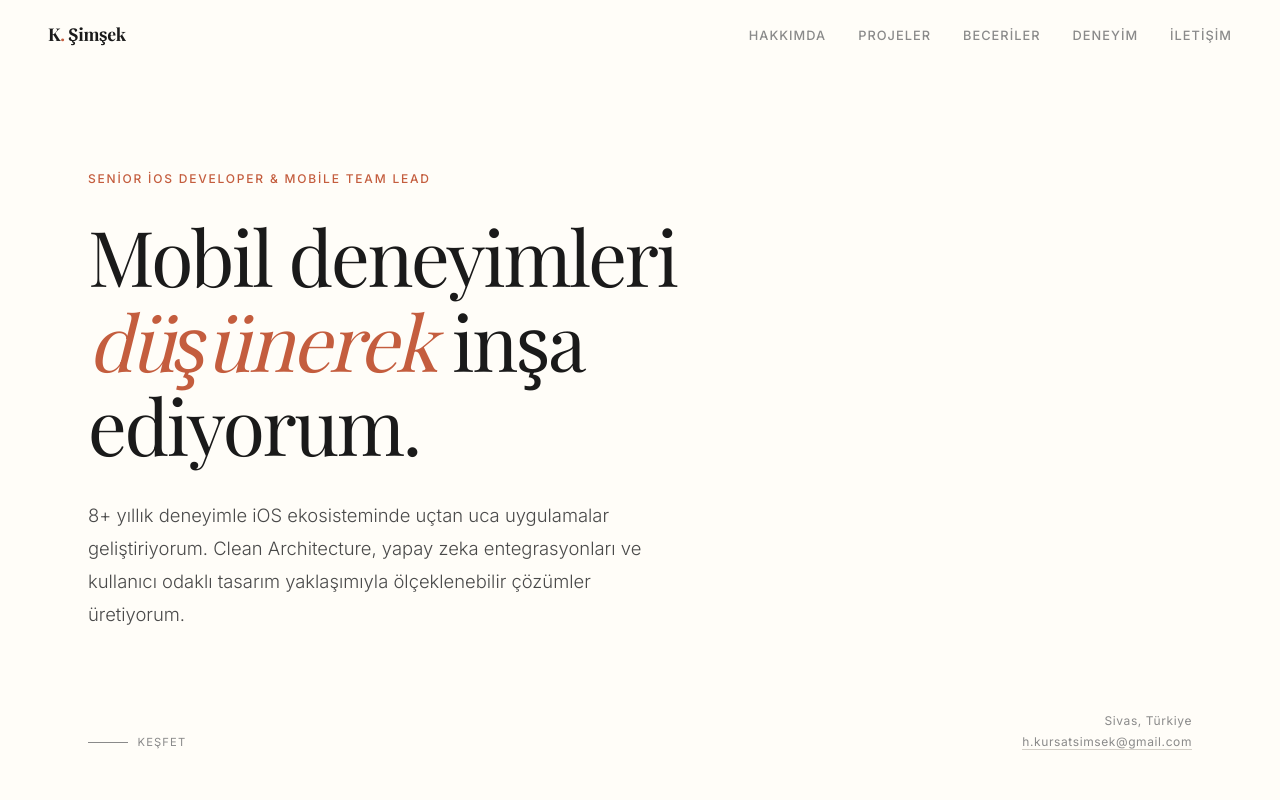
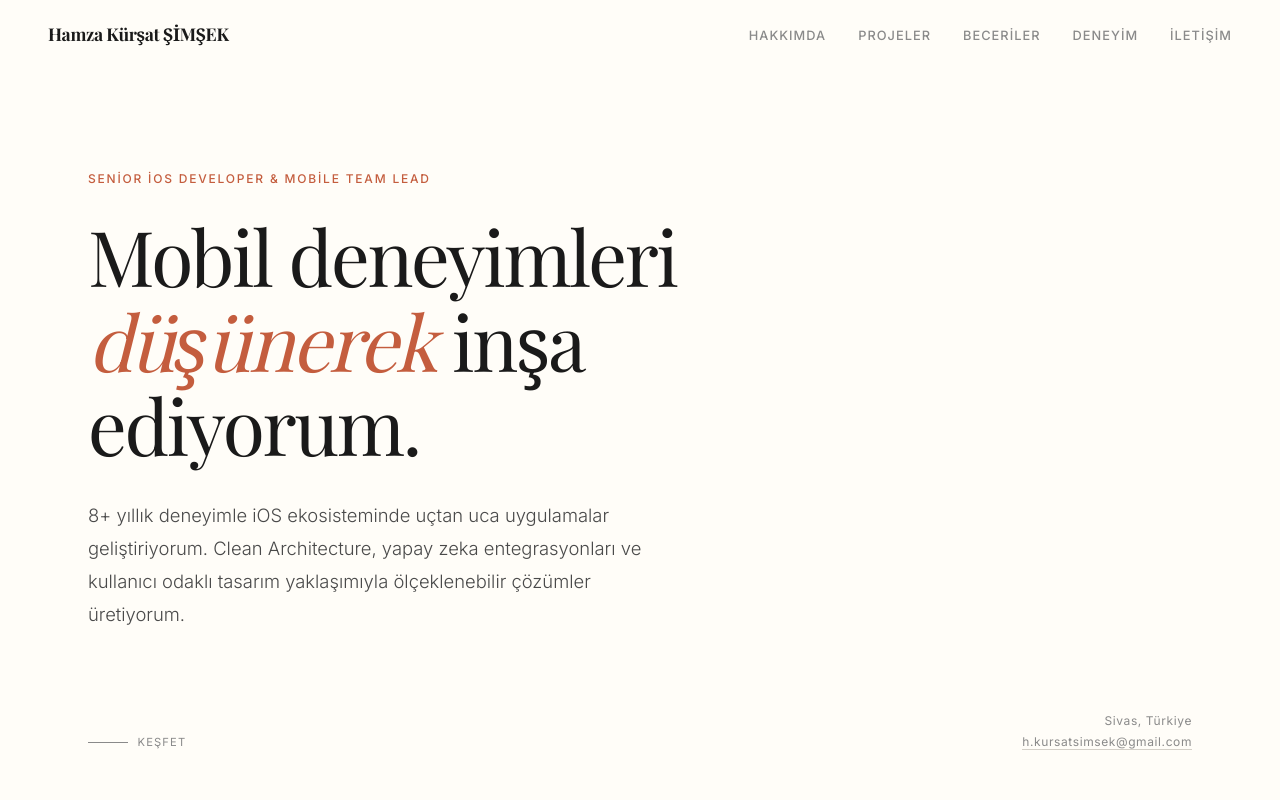
Before and after one commit to hkursatsimsek/hkursatsimsek.github.io, a plain HTML site: page index.html in a window 1280 px wide. Shown: the top 800 px of the page. Drawn offline with nearby package versions, Linux system fonts and the light colour scheme; a web font is replaced by a local one.

Commit message:
Update logo name in navbar

```diff
--- a/index.html
+++ b/index.html
@@ -421,7 +421,7 @@
 <body class="no-js">
 
 <nav id="navbar">
-    <div class="logo">K<span>.</span> Şimşek</div>
+    <div class="logo">Hamza Kürşat ŞİMŞEK</div>
     <ul>
         <li><a href="#hakkimda">Hakkımda</a></li>
         <li><a href="#projeler">Projeler</a></li>
```
